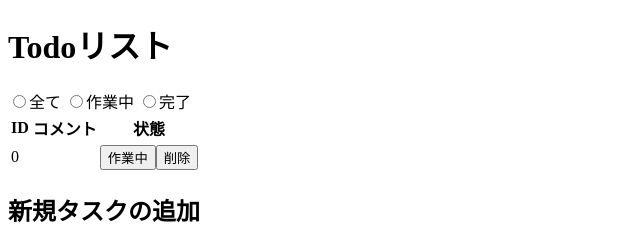
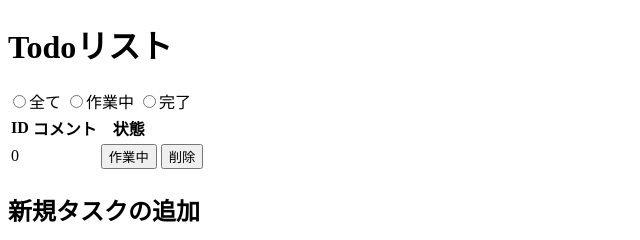
Before and after one commit to Ntsoccer/todo-js, a plain HTML site: page index.html in a window 1280 px wide. Both pictures are taken after a click on the button "追加". Shown: the top 240 px of the page, 0-640 px from the left. Drawn offline with Linux system fonts and the light colour scheme.

Commit message:
second commit

```diff
--- a/index.html
+++ b/index.html
@@ -17,6 +17,7 @@
       <th>ID</th>
       <th>コメント</th>
       <th>状態</th>
+      <th></th>
     </thead>
     <tbody id="todos">
     </tbody>
--- a/index.js
+++ b/index.js
@@ -1,31 +1,70 @@
 let i = 0;
+let todos = [];
+const todoContent = document.getElementById('todos');
+const content = document.getElementById('content');
+const radioButton = document.getElementsByName('status');
 
 const clickAdd = () => {
-  const content = document.getElementById('content').value;
-  document.getElementById('content').value = "";
+  const todo = {
+    id: todos.length,
+    comment: content.value,
+    status: '作業中'
+  }
 
-  const todosContents = document.getElementById('todos');
+  todos.push(todo);
 
-  const tr = document.createElement('tr');
-  todosContents.appendChild(tr);
-
-  const tdId = document.createElement('td');
-  tdId.innerText = i++;
-
-  const tdComment = document.createElement('td');
-  tdComment.innerText = content;
-
-  const workingButton = document.createElement('button');
-  workingButton.innerText = "作業中";
-
-  const deleteButton = document.createElement('button');
-  deleteButton.innerText = "削除";
-
-  todosContents.appendChild(tdId);
-  todosContents.appendChild(tdComment);
-  todosContents.appendChild(workingButton);
-  todosContents.appendChild(deleteButton);
+  showTask(todos);
+  content.value = "";
 }
 
+function showTask(todos) {
+  todoContent.innerText = "";
+  todos.forEach((todo) => {
+    const tr = document.createElement('tr');
+    todoContent.appendChild(tr)
+    const tableId = document.createElement('td');
+    const tableComment = document.createElement('td');
+    const tableStatus = document.createElement('td');
+    const tableDelete = document.createElement('td');
+
+    tableId.innerText = todo.id;
+    tableComment.innerText = todo.comment;
+
+    tr.appendChild(tableId);
+    tr.appendChild(tableComment);
+    tr.appendChild(tableStatus);
+    tr.appendChild(tableDelete);
+
+    tableStatus.appendChild(statusButton(todo));
+    tableDelete.appendChild(deleteButton(todo, tr));
+  })
+}
+
+function statusButton(todo) {
+  const statusButton = document.createElement('button');
+  statusButton.textContent = todo.status;
+  statusButton.addEventListener('click', () => {
+    if (todo.status === '作業中') {
+      todo.status = '完了';
+    } else {
+      todo.status = '作業中';
+    }
+  });
+  return statusButton;
+};
+
+function deleteButton(tr) {
+  const deleteButton = document.createElement('button');
+  let index = tr.rowIndex - 1;
+  deleteButton.textContent = '削除';
+  deleteButton.addEventListener('click', () => {
+
+    // const deleteTarget = deleteButton.parentNode.parentNode
+    // todoContent.removeChild(deleteTarget);
+    todos.splice(index, 1);
+    showTask();
+  });
+  return deleteButton;
+};
 
 document.getElementById('add_btn').addEventListener('click', () => clickAdd());
```
